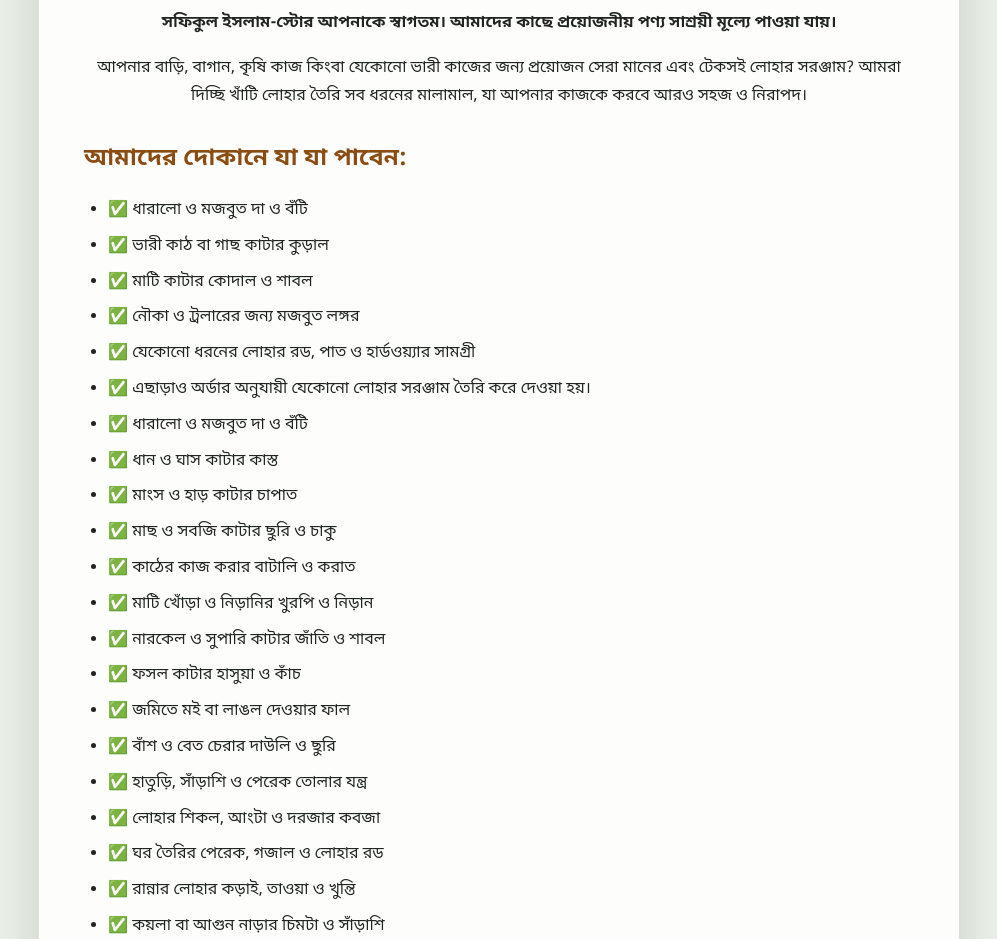
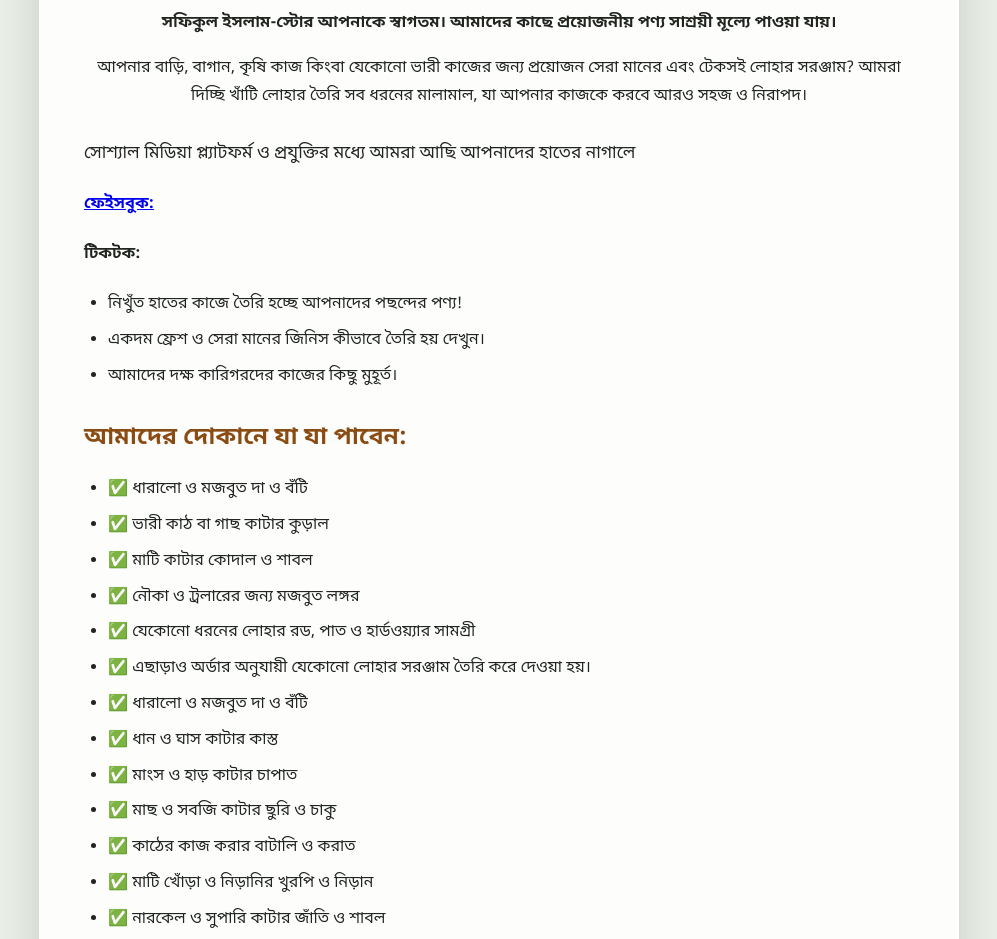
Before and after one commit to babykoquiz/Dilshad-store, a plain HTML site: page index.html in a window 1280 px wide. Shown: the part 1040-1979 px from the top of the page, without its empty margins (141-1138 px from the left). Drawn offline with Linux system fonts and the light colour scheme.

Commit message:
link and content update

```diff
--- a/index.html
+++ b/index.html
@@ -321,7 +321,18 @@
         যা আপনার কাজকে করবে আরও সহজ ও নিরাপদ।
       </p>
     </header>
+    <h3>সোশ্যাল মিডিয়া প্ল্যাটফর্ম ও প্রযুক্তির মধ্যে ‍আমরা আছি আপনাদের হাতের নাগালে</h3>
+    <h4>
+      <a href="https://www.facebook.com/reel/1449898603926724/?app=fbl">ফেইসবুক:</a>
+    </h4>
+    <h4>টিকটক:
+    </h4>
 
+<ul>
+ <li> নিখুঁত হাতের কাজে তৈরি হচ্ছে আপনাদের পছন্দের পণ্য!</li>
+ <li> একদম ফ্রেশ ও সেরা মানের জিনিস কীভাবে তৈরি হয় দেখুন।</li>
+ <li> আমাদের দক্ষ কারিগরদের কাজের কিছু মুহূর্ত।</li>
+    </ul>
     <section>
       <h2>আমাদের দোকানে যা যা পাবেন:</h2>
       <ul>
```
